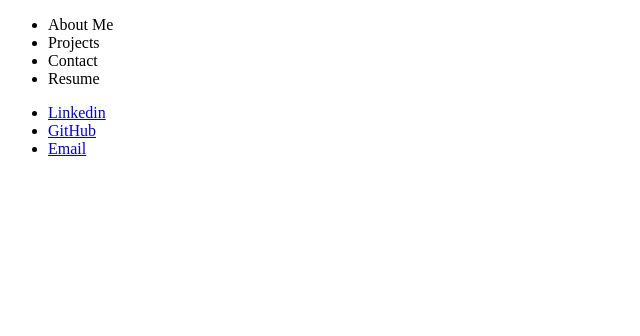
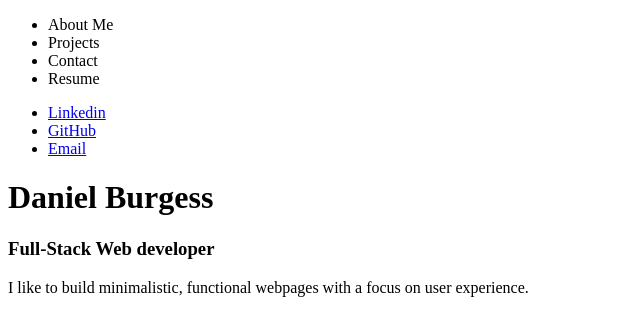
Before and after one commit to DBurgess93/portfolio, a React (Create React App) app: page / in a window 1280 px wide. Shown: the top 336 px of the page, without its empty margins (0-640 px from the left). Built offline with nearby package versions, Linux system fonts and the light colour scheme.

Commit message:
Add title/intro

```diff
--- a/src/App.js
+++ b/src/App.js
@@ -1,5 +1,5 @@
 
-const Navbar = ({handles}) => {
+const Navbar = ({ handles }) => {
   return (
     <header>
       <nav>
@@ -21,6 +21,16 @@ const Navbar = ({handles}) => {
   )
 }
 
+const Title = () => {
+  return (
+    <div>
+      <h1>Daniel Burgess</h1>
+      <h3>Full-Stack Web developer </h3>
+      <p>I like to build minimalistic, functional webpages with a focus on user experience.</p>
+    </div>
+  )
+}
+
 const App = () => {
   const handles = [
     {
@@ -39,6 +49,7 @@ const App = () => {
   return (
     <div>
       <Navbar handles={handles} />
+      <Title />
     </div>
   );
 }
```
